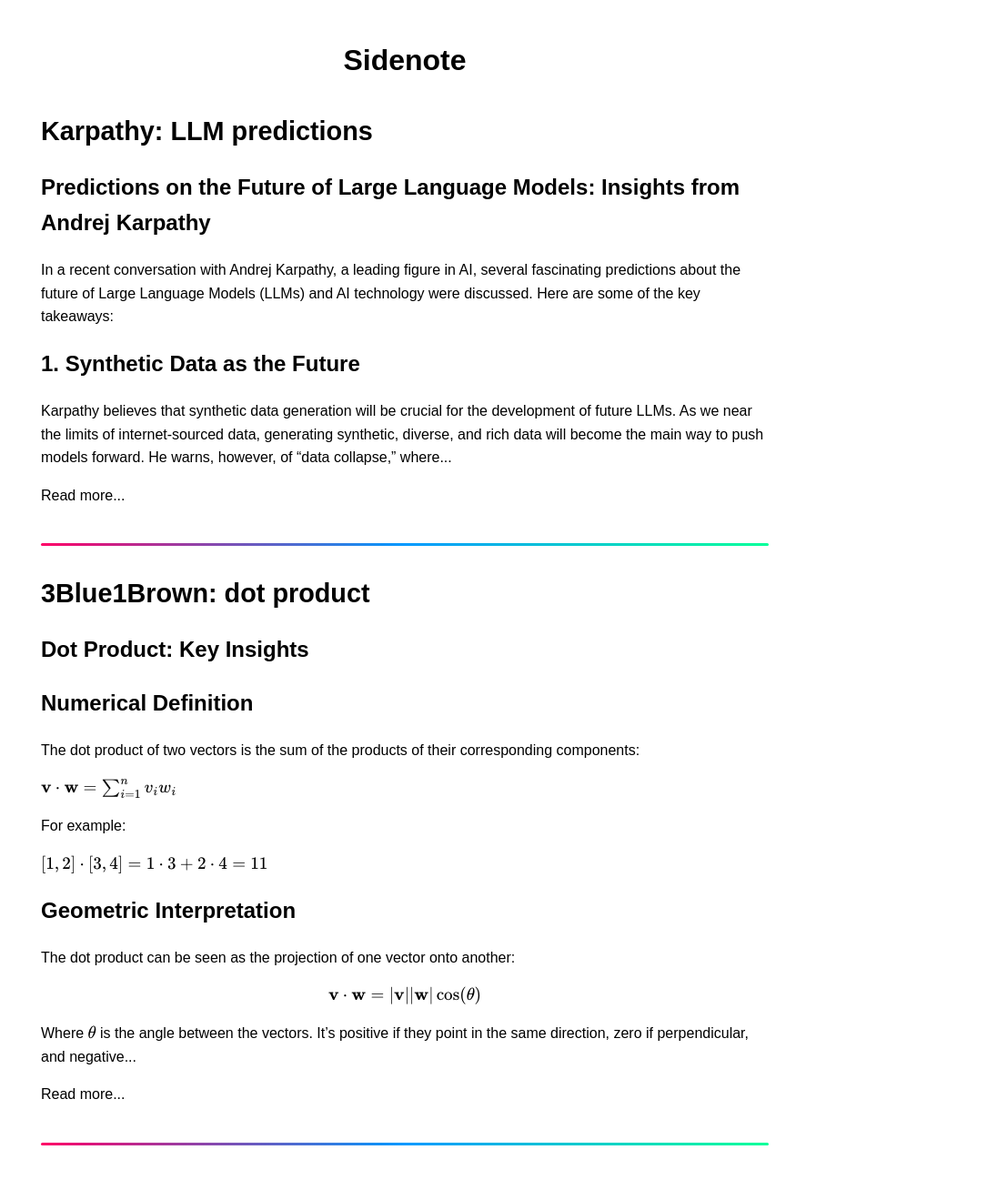
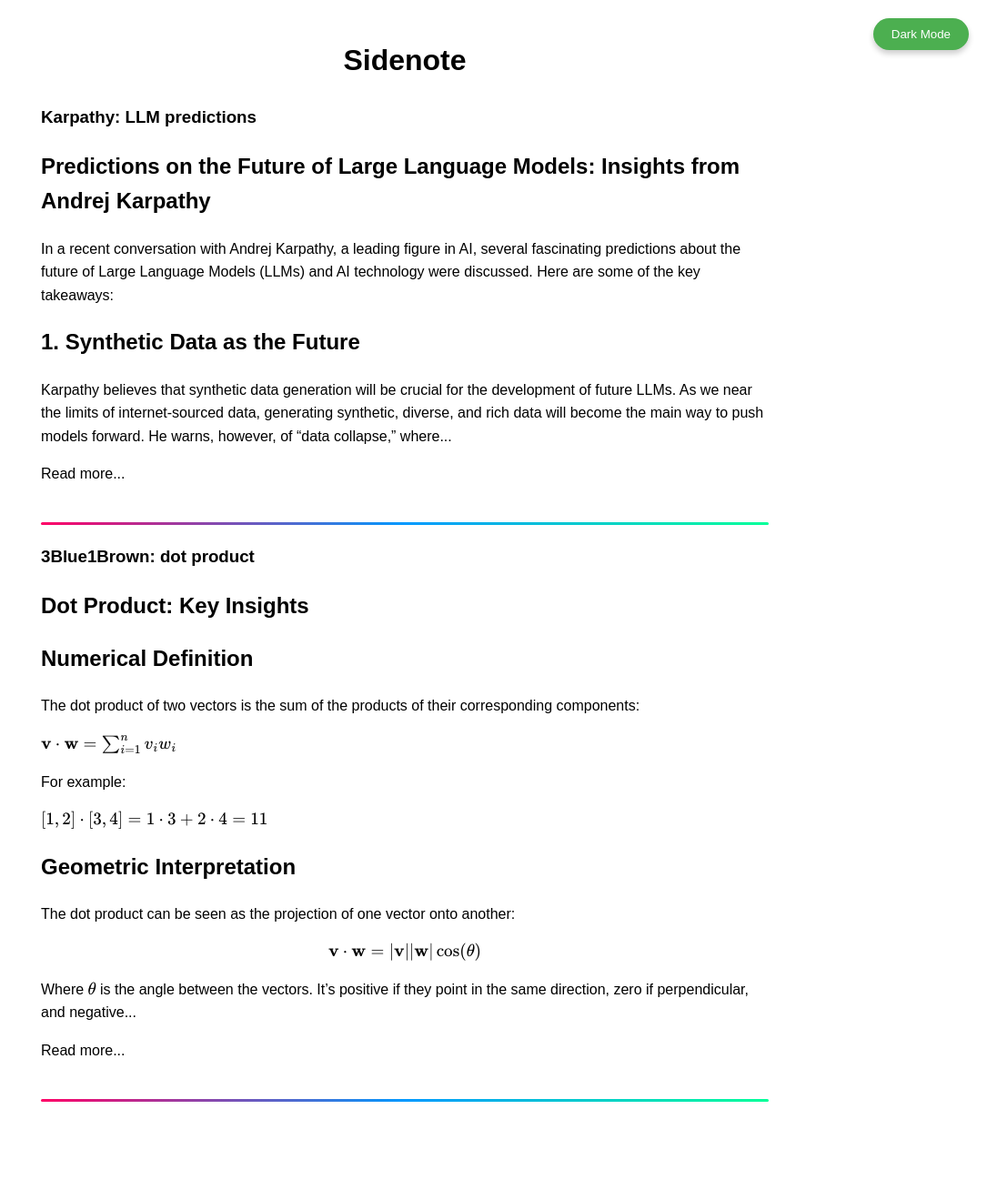
Before and after one commit to itmustalwaysbenight/sidenote, a Jekyll site: the page built from index.html, in a window 1280 px wide. Shown: the whole page at 91% size, without its empty margins (195-1280 px from the left). Built offline with Jekyll 4.4.1, drawn with Linux system fonts in a browser that asks for light colours; after the commit the page ends 1271 px from its top, so only the background shows below that.

Commit message:
testing darkmode

```diff
--- a/index.html
+++ b/index.html
@@ -9,61 +9,94 @@
     <meta name="viewport" content="width=device-width, initial-scale=1.0">
     <title>Sidenote</title>
     <style>
+        :root {
+            --background-color: white;
+            --text-color: black;
+            --link-color: black;
+            --link-hover-color: #4CAF50;
+            --separator-gradient: linear-gradient(90deg, #ff0066, #0099ff, #00ff99);
+        }
+
+        body.dark-mode {
+            --background-color: #121212;
+            --text-color: #e0e0e0;
+            --link-color: #bb86fc;
+            --link-hover-color: #03dac6;
+            --separator-gradient: linear-gradient(90deg, #ff0066, #00ffcc, #00ff66);
+        }
+
         body {
             font-family: Arial, sans-serif;
+            background-color: var(--background-color);
+            color: var(--text-color);
             max-width: 800px;
             margin: 0 auto;
             padding: 20px;
             line-height: 1.6;
+            transition: background-color 0.5s, color 0.5s;
         }
+
         h1, h2, h3 {
             font-family: 'Arial', sans-serif;
         }
+
         pre {
             background-color: #f4f4f4;
             padding: 10px;
         }
+
         a, a:visited, a:active {
-            color: black !important; /* Link color */
+            color: var(--link-color) !important; /* Dynamic link color */
             text-decoration: none !important; /* Removes underline */
         }
+
         a:hover {
-            color: #4CAF50 !important; /* Hover color */
-            text-decoration: none !important; /* Keeps it without underline on hover */
-        }
-
-        /* Creative separation of posts */
-        article {
-            margin-bottom: 40px; /* Space between posts */
+            color: var(--link-hover-color) !important; /* Hover color */
+            text-decoration: none !important;
         }
 
         /* Modern AI-inspired gradient line */
         .separator {
             height: 3px;
-            background: linear-gradient(90deg, #ff0066, #0099ff, #00ff99); /* Colorful modern gradient */
+            background: var(--separator-gradient); /* Dynamic gradient */
             margin-top: 20px;
             margin-bottom: 20px;
-            border-radius: 1.5px; /* Slightly rounded edges for a soft feel */
+            border-radius: 1.5px;
         }
 
-        /* Post title adjustments */
-        article h3 {
-            font-size: 1.8rem; /* Larger post title */
-            margin-bottom: 10px;
+        article {
+            margin-bottom: 40px;
         }
 
-        /* Additional space for the footer */
+        /* Footer with space */
         footer {
             text-align: center;
             margin-top: 40px;
         }
+
+        /* Dark mode toggle button */
+        .dark-mode-toggle {
+            position: fixed;
+            top: 20px;
+            right: 20px;
+            background-color: #4CAF50;
+            color: white;
+            border: none;
+            border-radius: 20px;
+            padding: 10px 20px;
+            cursor: pointer;
+            box-shadow: 0px 4px 6px rgba(0, 0, 0, 0.2);
+            transition: background-color 0.3s ease;
+        }
+
+        .dark-mode-toggle:hover {
+            background-color: #45a049;
+        }
     </style>
-
-    <script type="text/javascript" async
-      src="https://cdn.jsdelivr.net/npm/mathjax@3/es5/tex-mml-chtml.js">
-    </script>
 </head>
 <body>
+    <button class="dark-mode-toggle" id="darkModeToggle">Dark Mode</button>
+
     <header>
         <!-- Removed Home link as it is redundant -->
     </header>
@@ -80,8 +113,21 @@
     </main>
 
     <footer>
+    </footer>
 
-    </footer>
+    <script>
+        const toggleButton = document.getElementById('darkModeToggle');
+        const body = document.body;
+
+        toggleButton.addEventListener('click', function() {
+            body.classList.toggle('dark-mode');
+            if(body.classList.contains('dark-mode')) {
+                toggleButton.textContent = 'Light Mode';
+            } else {
+                toggleButton.textContent = 'Dark Mode';
+            }
+        });
+    </script>
 
     <script type="text/javascript" async
       src="https://cdn.jsdelivr.net/npm/mathjax@3/es5/tex-mml-chtml.js">
```
